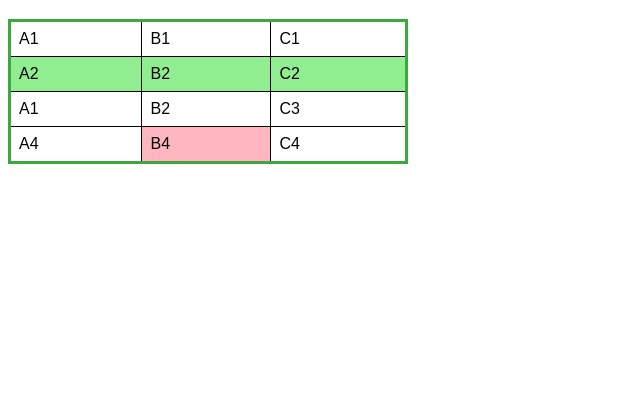
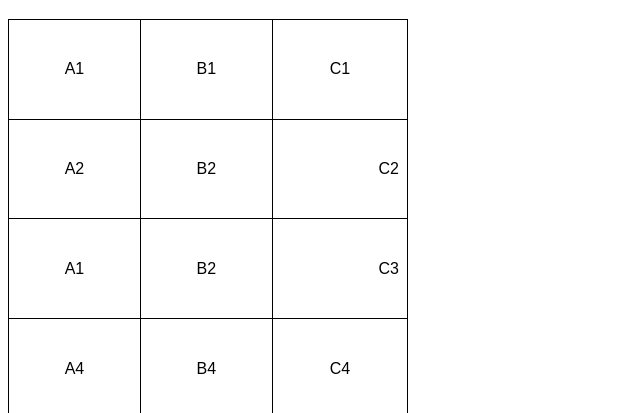
Before and after one commit to juliahxd/html-css, a plain HTML site: page exercicios/ex023/tabela001.html in a window 1280 px wide. Shown: the part 61-474 px from the top of the page, without its empty margins (0-640 px from the left). Drawn offline with Linux system fonts and the light colour scheme.

Commit message:
atualizei meu ex23

```diff
--- a/exercicios/ex023/tabela001.html
+++ b/exercicios/ex023/tabela001.html
@@ -11,21 +11,18 @@
 
         table {
             width: 400px;
+            height: 400px;
             border-collapse: collapse;
-            border: 3px solid rgb(62, 168, 62);
-        }
-
-        tr.linha {
-            background-color: lightgreen;
         }
 
         td {
             border: 1px solid black;
             padding: 8px;
+            text-align: center;
         }
 
-        td.dado {
-            background-color: lightpink;
+        .numero {
+            text-align: right;
         }
     </style>
 </head>
@@ -37,19 +34,19 @@
             <td>B1</td>
             <td>C1</td>
         </tr>
-        <tr class="linha">
+        <tr>
             <td>A2</td>
             <td>B2</td>
-            <td>C2</td>
+            <td class="numero">C2</td>
         </tr>
         <tr>
             <td>A1</td>
             <td>B2</td>
-            <td>C3</td>
+            <td class="numero">C3</td>
         </tr>
         <tr>
             <td>A4</td>
-            <td class="dado">B4</td>
+            <td>B4</td>
             <td>C4</td>
         </tr>
     </table>
```
